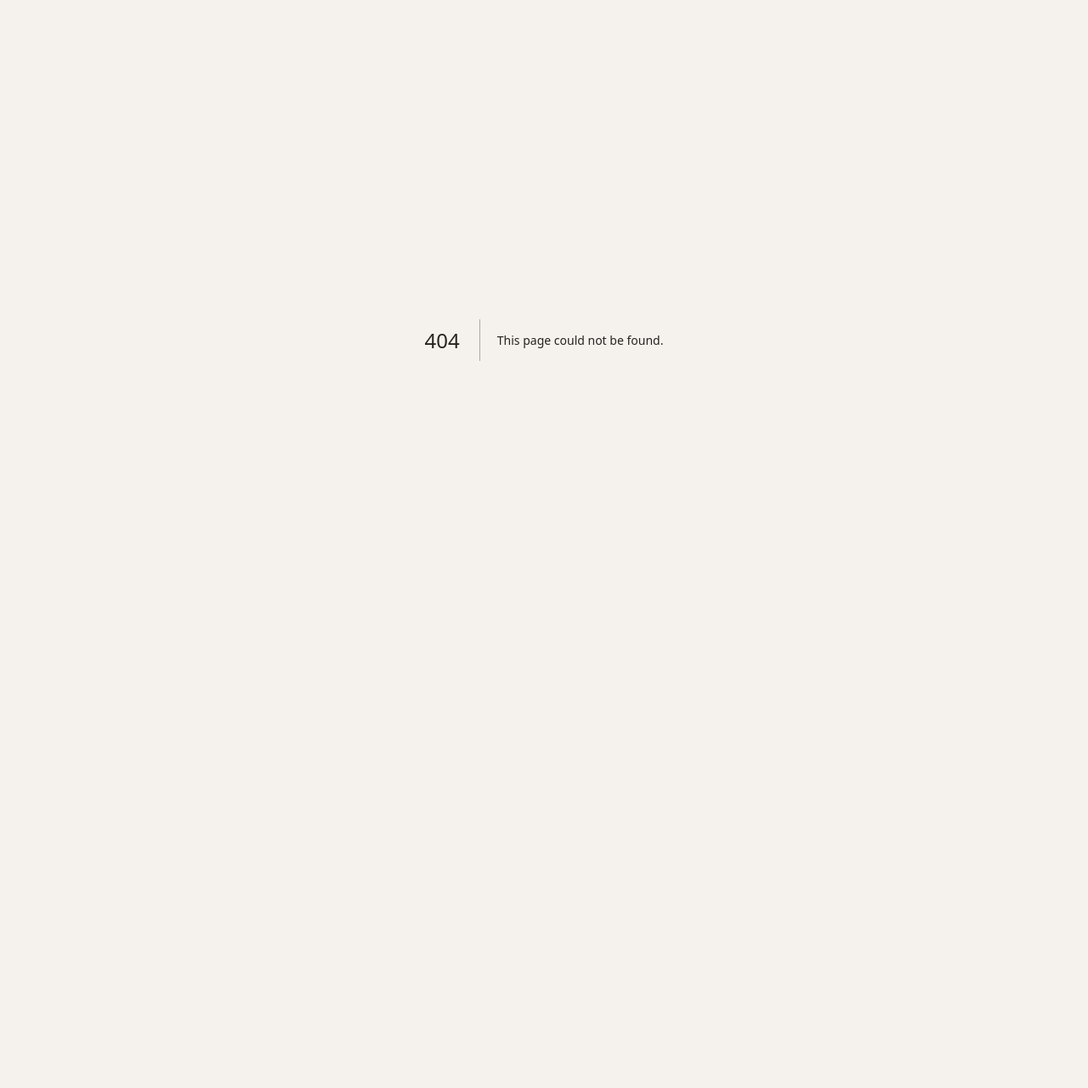
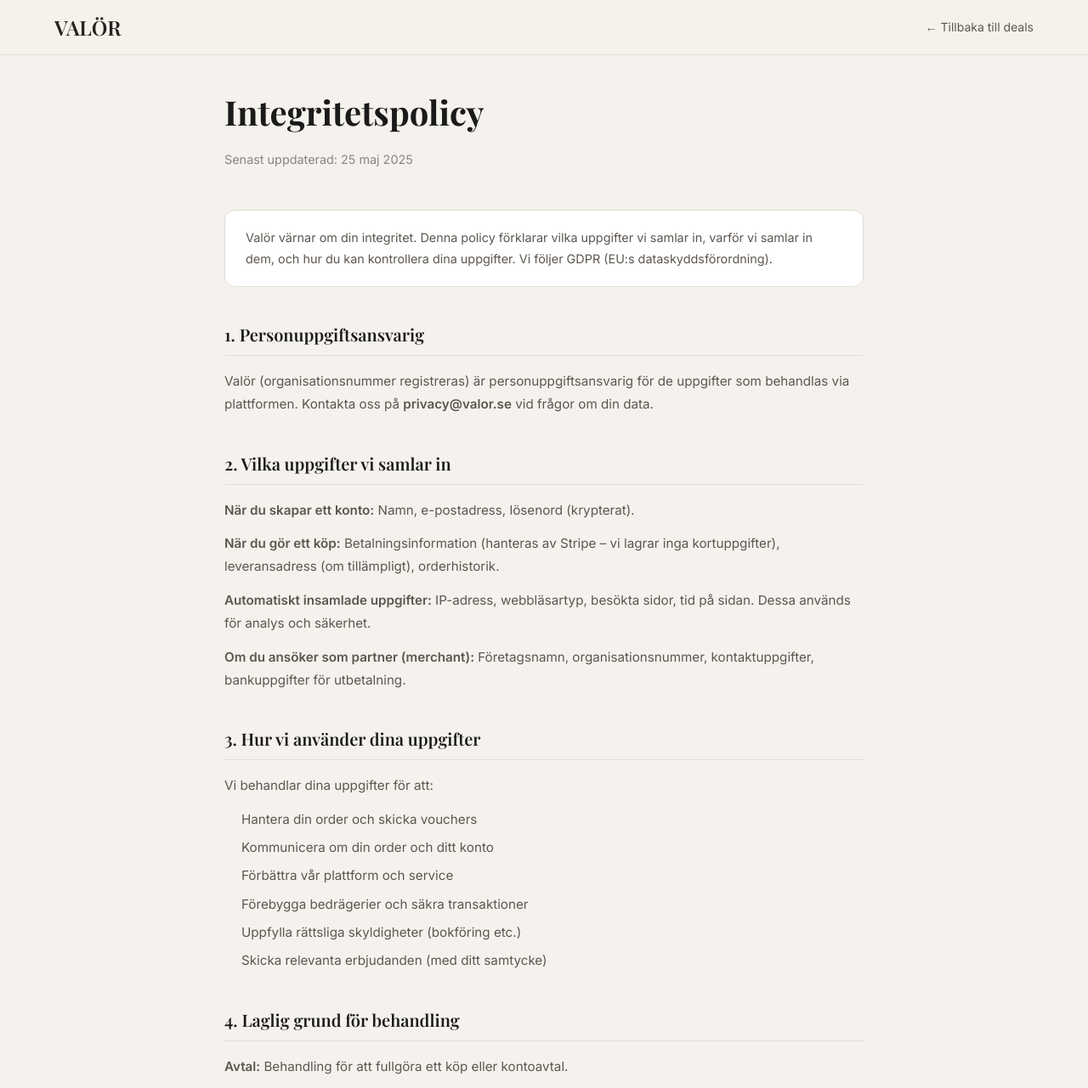
Before and after one commit to noa94444-blip/valor-se, a Next.js app: page /integritet in a window 1280 px wide. Before the commit this address had no page. Shown: the top 1281 px of the page at 85% size. Before the commit the page ends 800 px from the top, so only its background shows below. Built offline with nearby package versions, Linux system fonts and the light colour scheme.

Commit message:
Feature: Integritetspolicy GDPR page /integritet

```diff
--- /dev/null
+++ b/app/integritet/page.tsx
@@ -0,0 +1,124 @@
+// @ts-nocheck
+import Link from 'next/link'
+
+export const metadata = {
+  title: 'Integritetspolicy – Valör',
+  description: 'Valörs integritetspolicy – hur vi samlar in, använder och skyddar dina personuppgifter.',
+}
+
+const Section = ({ title, children }) => (
+  <section style={{ marginBottom: '2.5rem' }}>
+    <h2 style={{ fontFamily: 'Playfair Display, serif', fontSize: '1.25rem', fontWeight: 600, color: '#1A1A1A', marginBottom: '1rem', paddingBottom: '0.5rem', borderBottom: '1px solid #E2DDD6' }}>
+      {title}
+    </h2>
+    <div style={{ color: '#5C5650', lineHeight: 1.8, fontSize: '0.95rem' }}>
+      {children}
+    </div>
+  </section>
+)
+
+export default function IntegritetPage() {
+  return (
+    <main style={{ minHeight: '100vh', backgroundColor: '#F5F2ED', color: '#26231F' }}>
+      <nav style={{ position: 'fixed', top: 0, left: 0, right: 0, zIndex: 50, backgroundColor: 'rgba(245,242,237,0.95)', backdropFilter: 'blur(8px)', borderBottom: '1px solid #E2DDD6' }}>
+        <div style={{ maxWidth: '1200px', margin: '0 auto', padding: '0 1.5rem', height: '64px', display: 'flex', alignItems: 'center', justifyContent: 'space-between' }}>
+          <Link href="/" style={{ fontFamily: 'Playfair Display, serif', fontSize: '1.5rem', fontWeight: 600, color: '#26231F', textDecoration: 'none' }}>VALÖR</Link>
+          <Link href="/deals" style={{ fontSize: '0.875rem', color: '#5C5650', textDecoration: 'none' }}>← Tillbaka till deals</Link>
+        </div>
+      </nav>
+
+      <div style={{ maxWidth: '800px', margin: '0 auto', padding: '100px 1.5rem 5rem' }}>
+        <div style={{ marginBottom: '3rem' }}>
+          <h1 style={{ fontFamily: 'Playfair Display, serif', fontSize: '2.5rem', fontWeight: 700, color: '#1A1A1A', marginBottom: '0.75rem' }}>Integritetspolicy</h1>
+          <p style={{ color: '#8A8480', fontSize: '0.9rem' }}>Senast uppdaterad: 25 maj 2025</p>
+        </div>
+
+        <div style={{ backgroundColor: '#fff', borderRadius: '12px', padding: '1.25rem 1.5rem', border: '1.5px solid #E2DDD6', marginBottom: '2.5rem', fontSize: '0.9rem', color: '#5C5650', lineHeight: 1.7 }}>
+          Valör värnar om din integritet. Denna policy förklarar vilka uppgifter vi samlar in, varför vi samlar in dem, och hur du kan kontrollera dina uppgifter. Vi följer GDPR (EU:s dataskyddsförordning).
+        </div>
+
+        <Section title="1. Personuppgiftsansvarig">
+          <p>Valör (organisationsnummer registreras) är personuppgiftsansvarig för de uppgifter som behandlas via plattformen. Kontakta oss på <strong>privacy@valor.se</strong> vid frågor om din data.</p>
+        </Section>
+
+        <Section title="2. Vilka uppgifter vi samlar in">
+          <p><strong>När du skapar ett konto:</strong> Namn, e-postadress, lösenord (krypterat).</p>
+          <p style={{ marginTop: '0.75rem' }}><strong>När du gör ett köp:</strong> Betalningsinformation (hanteras av Stripe – vi lagrar inga kortuppgifter), leveransadress (om tillämpligt), orderhistorik.</p>
+          <p style={{ marginTop: '0.75rem' }}><strong>Automatiskt insamlade uppgifter:</strong> IP-adress, webbläsartyp, besökta sidor, tid på sidan. Dessa används för analys och säkerhet.</p>
+          <p style={{ marginTop: '0.75rem' }}><strong>Om du ansöker som partner (merchant):</strong> Företagsnamn, organisationsnummer, kontaktuppgifter, bankuppgifter för utbetalning.</p>
+        </Section>
+
+        <Section title="3. Hur vi använder dina uppgifter">
+          <p>Vi behandlar dina uppgifter för att:</p>
+          <ul style={{ marginTop: '0.75rem', paddingLeft: '1.25rem', display: 'flex', flexDirection: 'column', gap: '0.375rem' }}>
+            <li>Hantera din order och skicka vouchers</li>
+            <li>Kommunicera om din order och ditt konto</li>
+            <li>Förbättra vår plattform och service</li>
+            <li>Förebygga bedrägerier och säkra transaktioner</li>
+            <li>Uppfylla rättsliga skyldigheter (bokföring etc.)</li>
+            <li>Skicka relevanta erbjudanden (med ditt samtycke)</li>
+          </ul>
+        </Section>
+
+        <Section title="4. Laglig grund för behandling">
+          <p><strong>Avtal:</strong> Behandling för att fullgöra ett köp eller kontoavtal.</p>
+          <p style={{ marginTop: '0.5rem' }}><strong>Rättslig skyldighet:</strong> Bokföringsuppgifter sparas i 7 år enligt lag.</p>
+          <p style={{ marginTop: '0.5rem' }}><strong>Berättigat intresse:</strong> Analys och säkerhet.</p>
+          <p style={{ marginTop: '0.5rem' }}><strong>Samtycke:</strong> Marknadsföring via e-post (du kan när som helst avregistrera dig).</p>
+        </Section>
+
+        <Section title="5. Delning av uppgifter">
+          <p>Vi säljer aldrig dina uppgifter. Vi delar dem med:</p>
+          <p style={{ marginTop: '0.75rem' }}><strong>Partners:</strong> Voucher-information delas med respektive merchant för att möjliggöra inlösen.</p>
+          <p style={{ marginTop: '0.5rem' }}><strong>Betalningsleverantör:</strong> Stripe hanterar betalningar säkert enligt PCI DSS.</p>
+          <p style={{ marginTop: '0.5rem' }}><strong>Infrastruktur:</strong> Supabase (databasvärd), Vercel (webbvärd) – båda inom EU eller med adekvat skyddsnivå.</p>
+        </Section>
+
+        <Section title="6. Dina rättigheter">
+          <p>Enligt GDPR har du rätt att:</p>
+          <ul style={{ marginTop: '0.75rem', paddingLeft: '1.25rem', display: 'flex', flexDirection: 'column', gap: '0.375rem' }}>
+            <li><strong>Tillgång</strong> – begära en kopia av dina uppgifter</li>
+            <li><strong>Rättelse</strong> – korrigera felaktiga uppgifter</li>
+            <li><strong>Radering</strong> – begära att vi raderar dina uppgifter ("rätten att bli glömd")</li>
+            <li><strong>Begränsning</strong> – begränsa hur vi använder dina uppgifter</li>
+            <li><strong>Dataportabilitet</strong> – få dina uppgifter i ett maskinläsbart format</li>
+            <li><strong>Invändning</strong> – invända mot behandling baserad på berättigat intresse</li>
+          </ul>
+          <p style={{ marginTop: '0.75rem' }}>Kontakta oss på <strong>privacy@valor.se</strong> för att utöva dina rättigheter. Vi svarar inom 30 dagar.</p>
+        </Section>
+
+        <Section title="7. Cookies">
+          <p>Vi använder nödvändiga cookies för inloggning och sessionshantering. Med ditt samtycke använder vi även analyscookies för att förbättra upplevelsen.</p>
+          <p style={{ marginTop: '0.75rem' }}>Du kan alltid ändra dina cookie-inställningar i din webbläsare.</p>
+        </Section>
+
+        <Section title="8. Säkerhet">
+          <p>Vi skyddar dina uppgifter med branschstandard-kryptering (HTTPS, AES-256), begränsat tillträde och regelbundna säkerhetsgranskningar. Vid ett dataintrång notifierar vi Integritetsskyddsmyndigheten (IMY) inom 72 timmar.</p>
+        </Section>
+
+        <Section title="9. Lagring av uppgifter">
+          <p>Kontouppgifter sparas så länge ditt konto är aktivt. Orderuppgifter sparas i 7 år av bokföringsskäl. Du kan begära radering av icke-obligatoriska uppgifter när som helst.</p>
+        </Section>
+
+        <div style={{ backgroundColor: '#fff', borderRadius: '16px', padding: '2rem', border: '1.5px solid #E2DDD6', marginTop: '3rem' }}>
+          <h3 style={{ fontWeight: 600, marginBottom: '0.75rem', color: '#26231F' }}>Klagomål</h3>
+          <p style={{ color: '#5C5650', fontSize: '0.9rem', lineHeight: 1.7 }}>
+            Om du anser att vi behandlar dina uppgifter felaktigt kan du lämna in ett klagomål till
+            <strong> Integritetsskyddsmyndigheten (IMY)</strong>, www.imy.se.
+          </p>
+        </div>
+      </div>
+
+      <footer style={{ backgroundColor: '#EDE9E2', borderTop: '1px solid #E2DDD6', padding: '2rem 1.5rem' }}>
+        <div style={{ maxWidth: '800px', margin: '0 auto', display: 'flex', flexWrap: 'wrap', gap: '1.5rem', justifyContent: 'space-between', alignItems: 'center' }}>
+          <Link href="/" style={{ fontFamily: 'Playfair Display, serif', fontWeight: 600, color: '#26231F', textDecoration: 'none' }}>VALÖR</Link>
+          <div style={{ display: 'flex', gap: '1.5rem' }}>
+            <Link href="/villkor" style={{ fontSize: '0.875rem', color: '#5C5650', textDecoration: 'none' }}>Köpvillkor</Link>
+            <Link href="/deals" style={{ fontSize: '0.875rem', color: '#5C5650', textDecoration: 'none' }}>Deals</Link>
+          </div>
+          <div style={{ fontSize: '0.8rem', color: '#8A8480' }}>© 2025 Valör</div>
+        </div>
+      </footer>
+    </main>
+  )
+}
```
